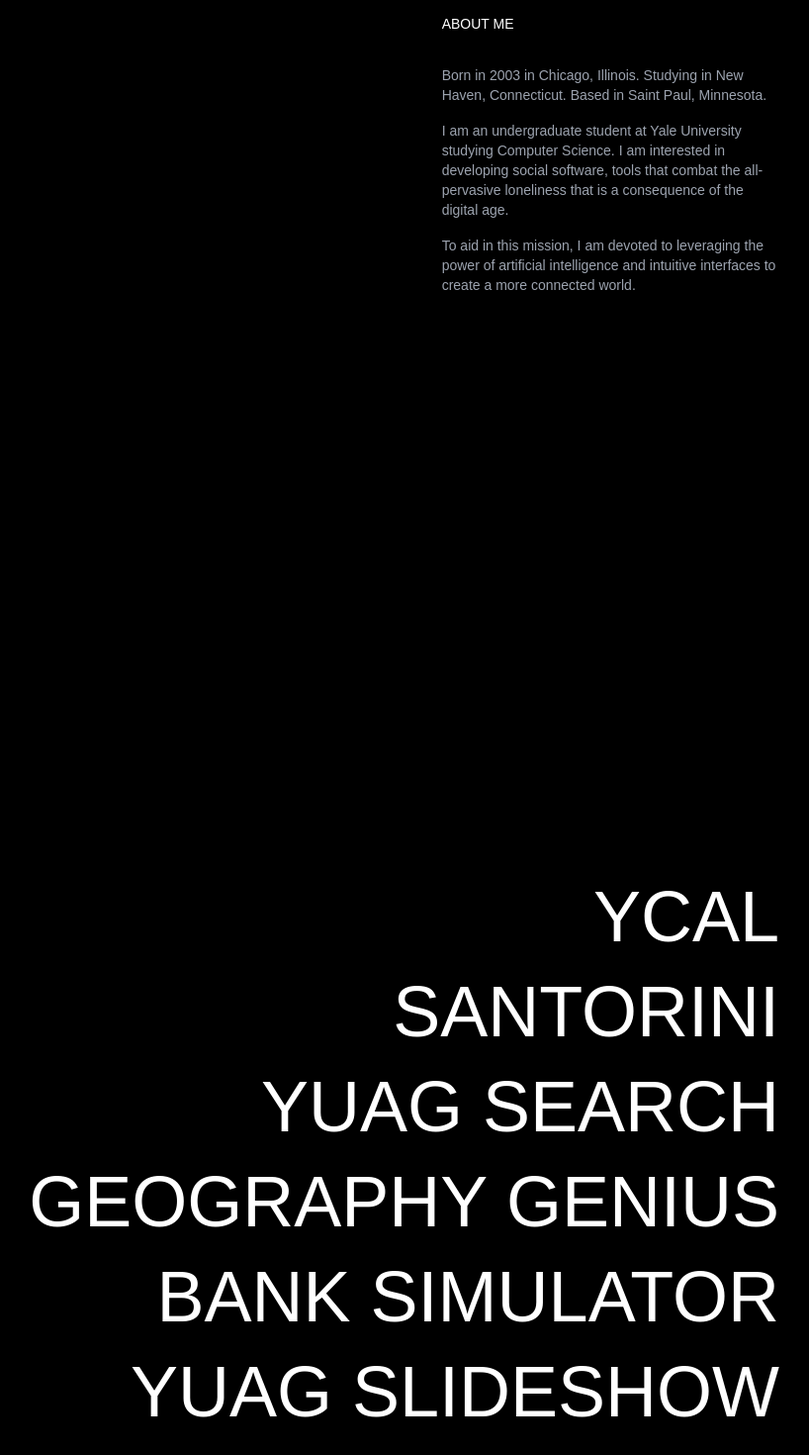
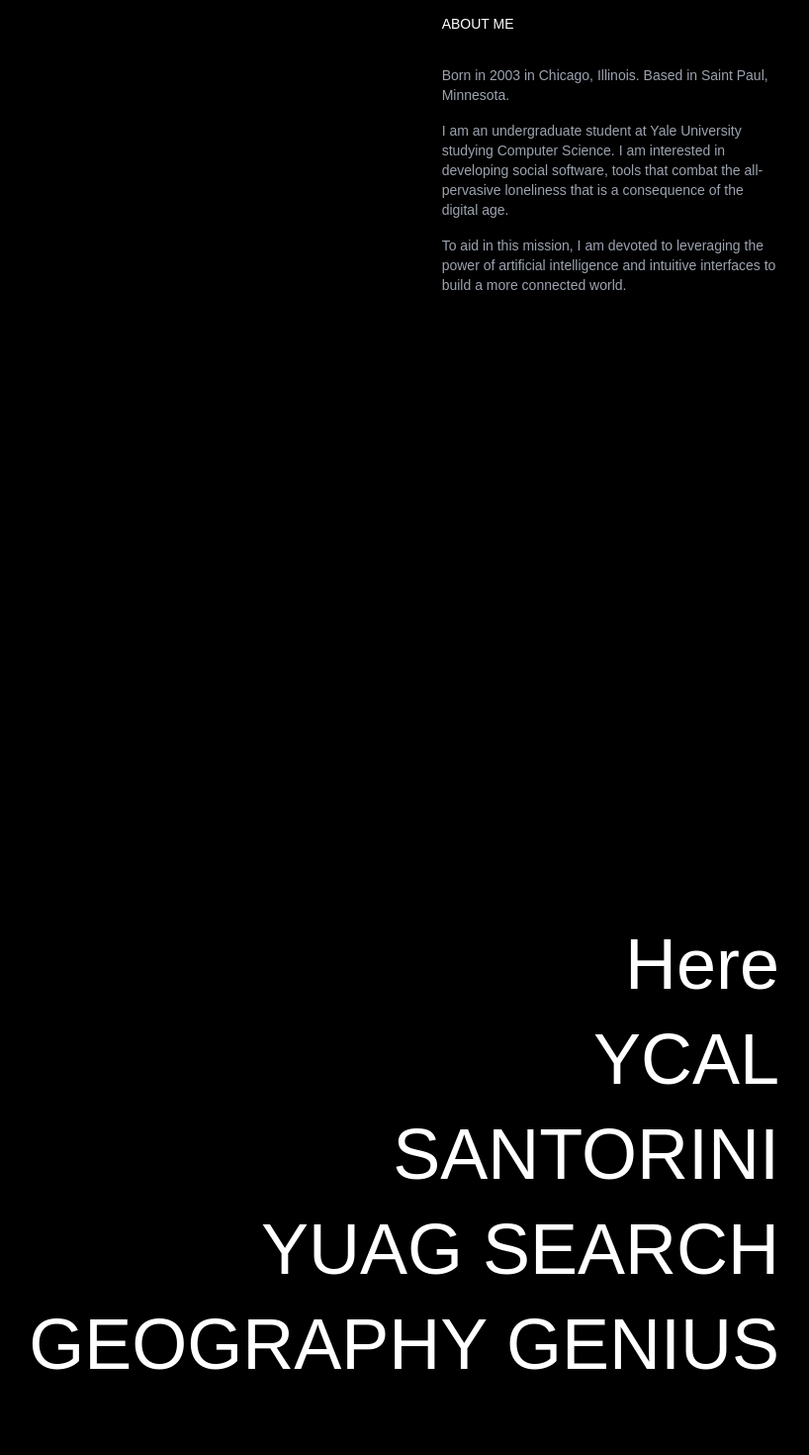
Before and after one commit to ericwang07/my_portfolio, a React (Create React App) app: page / in a window 1280 px wide. Shown: the part 834-2304 px from the top of the page at 99% size, without its empty margins (364-1182 px from the left). Built offline with nearby package versions, Linux system fonts and the light colour scheme; the HTML template or start-up script is replaced by a standard one.

Commit message:
updated projects

```diff
--- a/src/components/About.jsx
+++ b/src/components/About.jsx
@@ -10,13 +10,13 @@
             ABOUT ME
             </div>
             <div className='font-2xl text-sm pb-4 md:w-1/3 w-2/3 ml-auto mr-0 text-gray-400 flex'>
-              Born in 2003 in Chicago, Illinois. Studying in New Haven, Connecticut. Based in Saint Paul, Minnesota.
+              Born in 2003 in Chicago, Illinois. Based in Saint Paul, Minnesota.
             </div>
             <div className='font-2xl text-sm pb-4 md:w-1/3 w-2/3 ml-auto mr-0 text-gray-400 flex'>
               I am an undergraduate student at Yale University studying Computer Science. I am interested in developing social software, tools that combat the all-pervasive loneliness that is a consequence of the digital age.
             </div>
             <div className='font-2xl text-sm pb-4 md:w-1/3 w-2/3 ml-auto mr-0 text-gray-400 flex'>
-              To aid in this mission, I am devoted to leveraging the power of artificial intelligence and intuitive interfaces to create a more connected world.
+              To aid in this mission, I am devoted to leveraging the power of artificial intelligence and intuitive interfaces to build a more connected world.
             </div>
         </div>
     </div>
--- a/src/components/Portfolio.jsx
+++ b/src/components/Portfolio.jsx
@@ -15,57 +15,46 @@
   const projects = [
     {
       id: 1,
+      title: "Here",
+      description: "An iOS location-based augmented reality social media application. Users can post and view messages in their current location, enabling greater immersion in bustling community spaces.",
+      languages: "Swift, Javascript",
+      technologies: "MongoDB, ExpressJS, NodeJS",
+      url: 'https://github.com/yale-swe/f23-here',
+      videoId: "0aBZgT1oQBg"
+    },
+    {
+      id: 2,
       title: "YCAL",
       description: "A social calendar app built for Yale students that allows you to seamlessly coordinate your rigorous academic plans with your vibrant social life. Yale course integration makes the course-shopping process easier, allowing you to instantly view how a course would conflict with your other commitments. You can add friends and view their calendars, create group events, and ask the AI scheduler to peek at every group member's calendars to find the best time for a boba study break.",
       languages: "Javascript, HTML, CSS",
       technologies: "MongoDB, ExpressJS, React, NodeJS",
-      src: ycalImage,
       url: 'https://github.com/phucd5/ycal',
       videoId: "J5lpo5OV7bg"
     },
     {
-      id: 2,
+      id: 3,
       title: "SANTORINI",
       description: "A command-line representation of the Santorini board game. Human, random, or heuristic player modes. Undo/redo and score displaying functionality are supported. The heuristic player mode exercises a primitive form of AI that chooses the best move. Utilizes design patterns (i.e. Memento, Strategy, etc.) to provide modularity and abstraction to the code design.",
       languages: "Javascript, HTML, CSS",
       technologies: "MongoDB, ExpressJS, React, NodeJS",
-      src: santoriniImage,
       url: 'https://github.com/ericwang07/santorini',
       videoId: "Abb2hhtWOCc"
     },
     {
-      id: 3,
+      id: 4,
       title: "YUAG SEARCH",
       description: "An application to search the Yale University Art Gallery (YUAG) archive. Exercises complex SQL queries to search a large database of artwork. Uses asynchronous function calls via AJAX for dynamic searching.",
-      src: searchImage,
       url: 'https://github.com/ericwang07/YUAG-Search',
       videoId: "C0q-blGo7eE"
     },
     {
-      id: 4,
+      id: 5,
       title: "GEOGRAPHY GENIUS",
       description: "A motion-controlled geography quiz game with two game modes. Promotes geography knowledge and incentivizes movement amongst college students as a convenient pastime when walking between classes. Demonstrates the parsing of input data gathered by the Kinect sensor for game control.",
-      src: geoImage,
       url: 'https://github.com/coderepic/HCI-Project-Group-31',
       videoId: "X9ToIbh4Czo"
 
-    },
-    {
-      id: 5,
-      title: "BANK SIMULATOR",
-      description: " A basic banking app simulator that demonstrates GUI programming with object-oriented modular design. Includes logic that enforces real-world banking constraints, with the exception that interests/fees must be applied manually and is based on the month of most recent transaction. ",
-      src: bankImage,
-      url: 'https://github.com/ericwang07/BankSimulator',
-      videoId: "ULxMMxSt4nE"
-    },
-    {
-      id: 6,
-      title: "YUAG SLIDESHOW",
-      description: "A randomized slideshow featuring the Yale University Art Gallery's (YUAG) collection of artwork. Uses asynchronous function calls via AJAX for constantly-updating time. Play/pause and next/previous functionality are supported.",
-      src: slideshowImage,
-      url: 'https://github.com/ericwang07/YUAG-Slideshow',
-      videoId: "9WuUgT1glmI"
-    },
+    }
   ]
 
   return (
--- a/src/components/YouTubePlayer.jsx
+++ b/src/components/YouTubePlayer.jsx
@@ -12,15 +12,12 @@
 
 
   const getVideoDimensions = () => {
-    // Replace this with the actual dimensions of your video
-    // For example, if your video has a resolution of 16:9, you can use width: 16 and height: 9
     const videoWidth = 16;
     const videoHeight = 9;
     return { width: videoWidth, height: videoHeight };
   };
 
   const onReady = (event) => {
-    // Access the player in event.target
     event.target.pauseVideo();
   };
 
```
